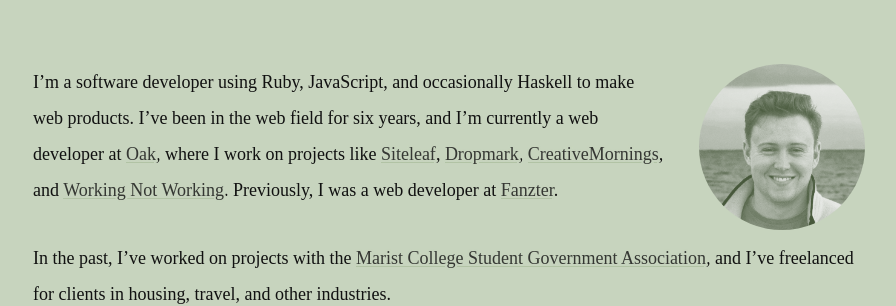
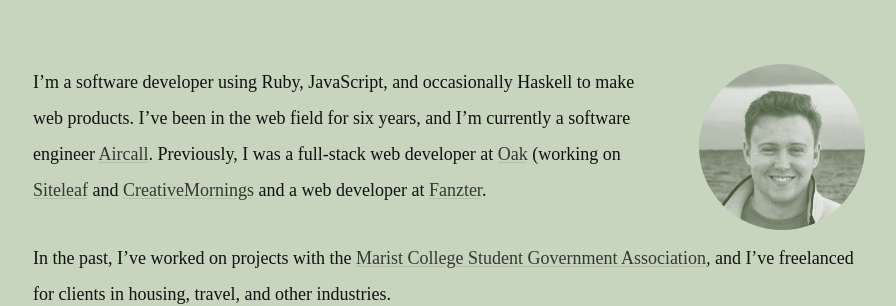
Before and after one commit to ethnt/ethnt.me, a Jekyll site: the page built from information.markdown, in a window 1280 px wide. Shown: the part 164-470 px from the top of the page, without its empty margins (95-991 px from the left). Built offline with Jekyll 4.4.1, drawn with Linux system fonts in a browser that asks for light colours; some web fonts are replaced.

Commit message:
Updated Information

```diff
--- a/information.markdown
+++ b/information.markdown
@@ -5,7 +5,7 @@
 position: 0
 ---
 
-I'm a software developer using Ruby, JavaScript, and occasionally Haskell to make web products. I've been in the web field for six years, and I'm currently a web developer at [Oak](https://oak.is), where I work on projects like [Siteleaf](https://siteleaf.com), [Dropmark](https://dropmark.com), [CreativeMornings](https://creativemornings.com/), and [Working Not Working](https://workingnotworking.com/). Previously, I was a web developer at [Fanzter](https://en.wikipedia.org/wiki/Fanzter).
+I'm a software developer using Ruby, JavaScript, and occasionally Haskell to make web products. I've been in the web field for six years, and I'm currently a software engineer [Aircall](https://aircall.io/). Previously, I was a full-stack web developer at [Oak](https://oak.is) (working on [Siteleaf](https://siteleaf.com) and [CreativeMornings](https://creativemornings) and a web developer at [Fanzter](https://en.wikipedia.org/wiki/Fanzter).
 
 In the past, I've worked on projects with the [Marist College Student Government Association](http://sga.marist.edu), and I've freelanced for clients in housing, travel, and other industries.
 
```
